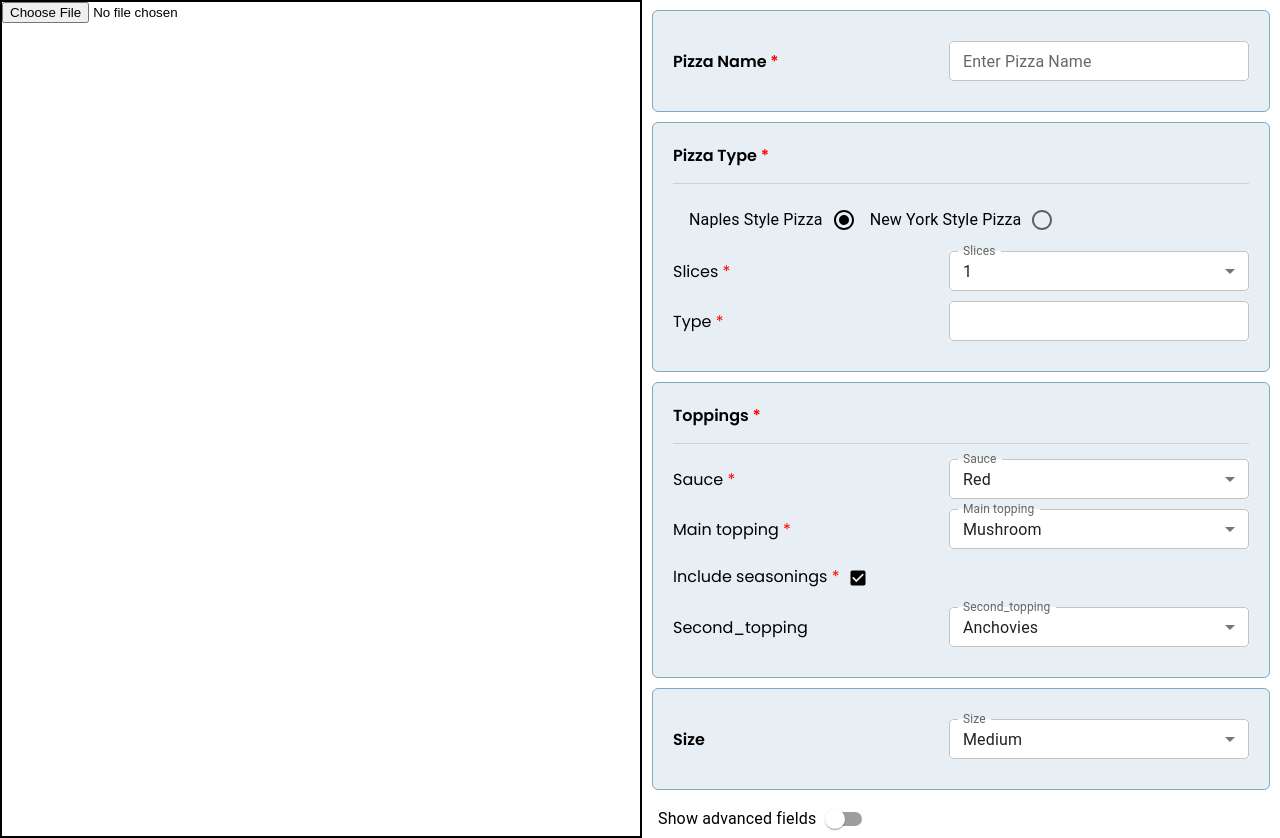
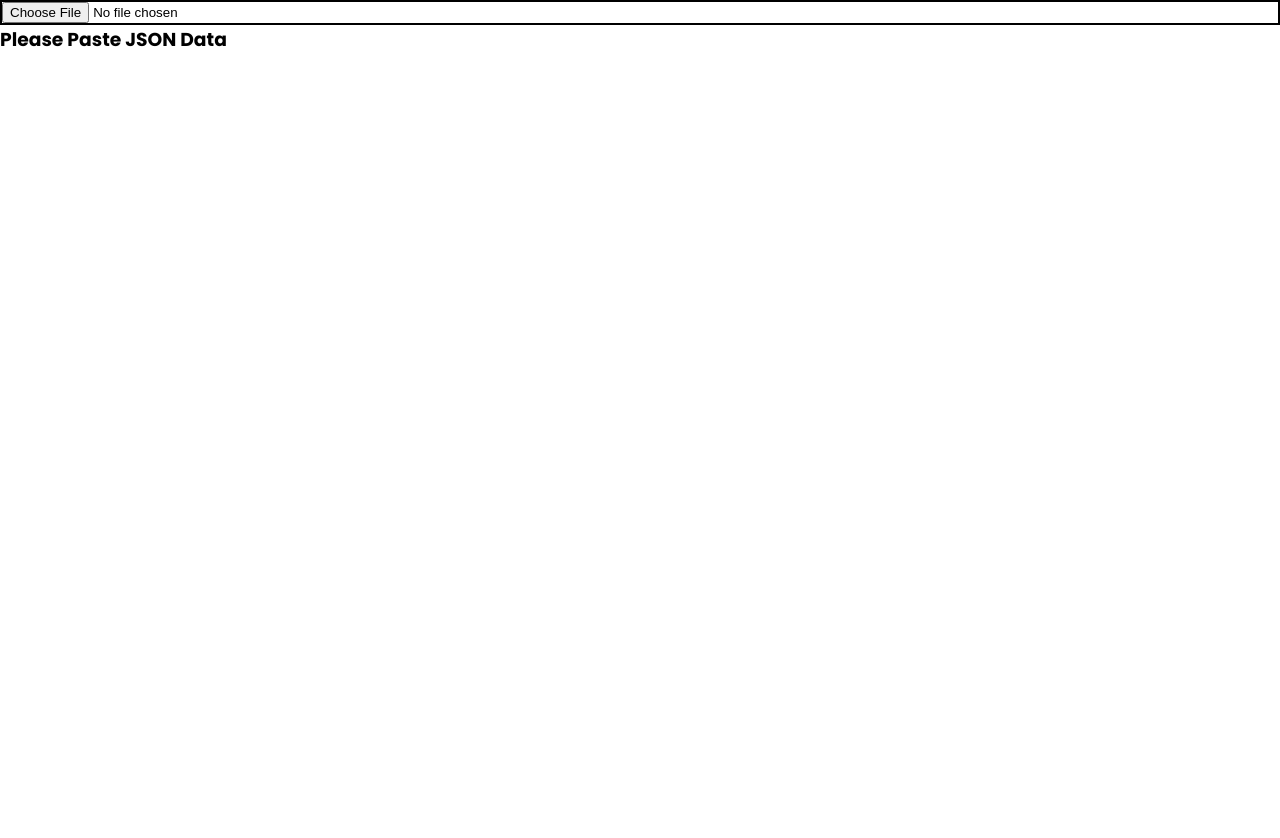
Before and after one commit to PatelPreyansh30/Frontend-Assignment, a React (Create React App) app: page / in a window 1280 px wide. After the commit the page ends 800 px from the top, so only its background shows below. Built offline with nearby package versions, Linux system fonts and the light colour scheme.

Commit message:
changes in preview field and imports updated

```diff
--- a/src/App.css
+++ b/src/App.css
@@ -1,3 +1,4 @@
 .app {
   display: flex;
+  flex-wrap: wrap;
 }
--- a/src/App.tsx
+++ b/src/App.tsx
@@ -39,7 +39,7 @@ const theme = createTheme({
 });
 
 function App() {
-  const [jsonData, setJsonData] = useState("");
+  const [jsonData, setJsonData] = useState<string>(``);
 
   const handleOnChange = (e: React.ChangeEvent<HTMLInputElement>) => {
     const { value } = e.target;
@@ -49,8 +49,12 @@ function App() {
   return (
     <div className="app">
       <ThemeProvider theme={theme}>
-        <InputField handleOnChange={handleOnChange} jsonData={jsonData} />
-        <PreviewField jsonData={[jsonData]} />
+        <InputField handleOnChange={handleOnChange} setJsonData={setJsonData} />
+        {jsonData !== "" ? (
+          <PreviewField jsonData={JSON.parse(jsonData)} isJsonData />
+        ) : (
+          <PreviewField jsonData="Please Paste JSON Data" isJsonData={false} />
+        )}
       </ThemeProvider>
     </div>
   );
--- a/src/components/GroupUiType.tsx
+++ b/src/components/GroupUiType.tsx
@@ -1,6 +1,5 @@
 import { useState } from "react";
-import Divider from "@mui/material/Divider";
-import Tooltip from "@mui/material/Tooltip";
+import { Divider, Tooltip } from "@mui/material";
 import IgnoreUiType from "./IgnoreUiType";
 import RadioUiType from "./RadioUiType";
 import SelectUiType from "./SelectUiType";
--- a/src/components/InputField.tsx
+++ b/src/components/InputField.tsx
@@ -1,5 +1,5 @@
+import "../style/inputField.css";
 import React from "react";
-import "../style/inputField.css";
 
 const InputField = (props: { handleOnChange: any; setJsonData: any }) => {
   const handleOnChange = (e: React.ChangeEvent<HTMLInputElement>) => {
--- a/src/components/PreviewField.tsx
+++ b/src/components/PreviewField.tsx
@@ -1,26 +1,37 @@
 import "../style/previewField.css";
-import pizzaData from "../pizza.json";
-// import pizzaData from "../pasta.json";
 import InputUiType from "./InputUiType";
 import GroupUiType from "./GroupUiType";
 import SelectUiType from "./SelectUiType";
 import SwitchUiType from "./SwitchUiType";
 import ToggleSwitch from "./ToggleSwitch";
 
-const PreviewField = (props: { jsonData: Object[] }) => {
-
+const PreviewField = (props: { jsonData: any; isJsonData: boolean }) => {
   return (
-    <div className="previewField-main">
-      {pizzaData.map((item, index) => (
-        <div key={`preview: ${index}`} className="gray-background">
-          {item.uiType === "Input" && <InputUiType data={item} class='h5-font' />}
-          {item.uiType === "Group" && <GroupUiType data={item} class='h5-font' />}
-          {item.uiType === "Select" && <SelectUiType data={item} class='h5-font' />}
-          {item.uiType === "Switch" && <SwitchUiType data={item} class='h5-font' />}
+    <>
+      {props.isJsonData ? (
+        <div className="previewField-main">
+          {props.jsonData.map((item: any, index: any) => (
+            <div key={`preview: ${index}`} className="gray-background">
+              {item.uiType === "Input" && (
+                <InputUiType data={item} class="h5-font" />
+              )}
+              {item.uiType === "Group" && (
+                <GroupUiType data={item} class="h5-font" />
+              )}
+              {item.uiType === "Select" && (
+                <SelectUiType data={item} class="h5-font" />
+              )}
+              {item.uiType === "Switch" && (
+                <SwitchUiType data={item} class="h5-font" />
+              )}
+            </div>
+          ))}
+          <ToggleSwitch />
         </div>
-      ))}
-      <ToggleSwitch />
-    </div>
+      ) : (
+        <h3>{props.jsonData}</h3>
+      )}
+    </>
   );
 };
 
--- a/src/components/SwitchUiType.tsx
+++ b/src/components/SwitchUiType.tsx
@@ -1,5 +1,4 @@
-import Checkbox from "@mui/material/Checkbox";
-import Tooltip from "@mui/material/Tooltip";
+import { Checkbox, Tooltip } from "@mui/material";
 
 const SwitchUiType = (props: { data: any; class?: string | "" }) => {
   return (
--- a/src/components/ToggleSwitch.tsx
+++ b/src/components/ToggleSwitch.tsx
@@ -1,5 +1,5 @@
+import { useState } from "react";
 import { FormControlLabel, Switch } from "@mui/material";
-import { useState } from "react";
 
 const ToggleSwitch = () => {
   const [value, setValue] = useState("Show advanced fields");
```
Also changed, not shown: src/components/SelectUiType.tsx (+7 -5 lines).
